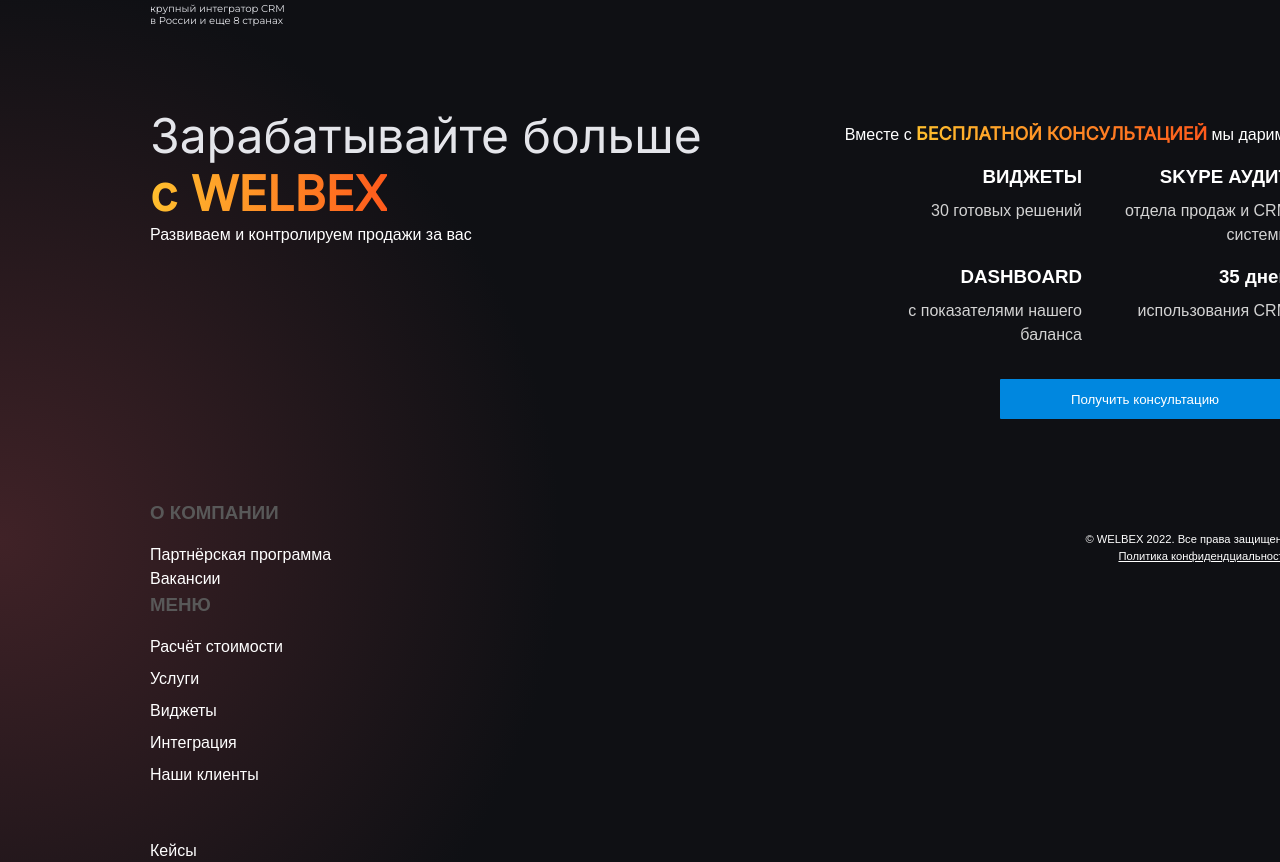
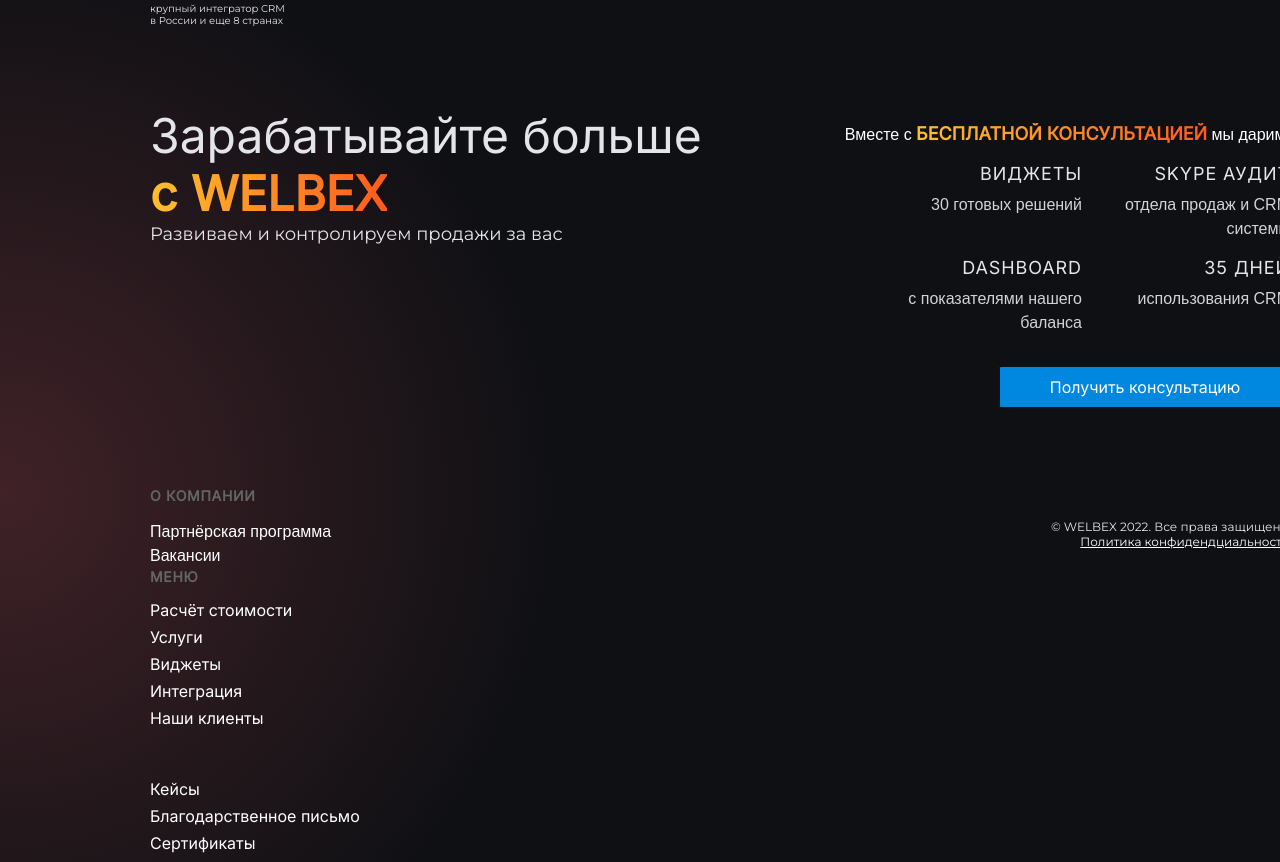
Before and after one commit to YuriiBoltukov/test-layout, a plain HTML site: page index.html in a window 1280 px wide. Shown: the part 83-945 px from the top of the page. Drawn offline with Linux system fonts and the light colour scheme.

Commit message:
feat: some styles

```diff
--- a/index.html
+++ b/index.html
@@ -45,19 +45,23 @@
                 <p>Вместе с <span class="main_description_highlight">БЕСПЛАТНОЙ КОНСУЛЬТАЦИЕЙ</span> мы дарим:</p>
                 <div class="main_description_features">
                     <div class="main_description_feature_item">
-                        <h3><span class="main_description_dash"> — </span>ВИДЖЕТЫ</h3>
+                        <h3 class="main_description_feature_item_title"><span class="main_description_dash"> —
+                            </span>ВИДЖЕТЫ</h3>
                         <p>30 готовых решений</p>
                     </div>
                     <div class="main_description_feature_item">
-                        <h3><span class="main_description_dash"> — </span>SKYPE АУДИТ</h3>
+                        <h3 class="main_description_feature_item_title"><span class="main_description_dash"> —
+                            </span>SKYPE АУДИТ</h3>
                         <p>отдела продаж и CRM системы</p>
                     </div>
                     <div class="main_description_feature_item">
-                        <h3><span class="main_description_dash"> — </span>DASHBOARD</h3>
+                        <h3 class="main_description_feature_item_title"><span class="main_description_dash"> —
+                            </span>DASHBOARD</h3>
                         <p>с показателями нашего баланса</p>
                     </div>
                     <div class="main_description_feature_item">
-                        <h3><span class="main_description_dash"> — </span>35 дней</h3>
+                        <h3 class="main_description_feature_item_title"><span class="main_description_dash"> — </span>35
+                            дней</h3>
                         <p>использования CRM</p>
                     </div>
                 </div>
--- a/style.css
+++ b/style.css
@@ -93,6 +93,37 @@ body {
 	text-fill-color: transparent;
 }
 
+.main_title p {
+	font-family: 'Montserrat';
+	font-style: normal;
+	font-weight: 400;
+	font-size: 18px;
+	line-height: 22px;
+	color: #e4e5ea;
+}
+
+.main_description_feature_item_title {
+	font-family: 'Inter';
+	font-style: normal;
+	font-weight: 500;
+	font-size: 18px;
+	line-height: 22px;
+	text-align: right;
+	letter-spacing: 0.05em;
+	text-transform: uppercase;
+	color: #e4e5ea;
+}
+
+.main_description_feature_item_title p {
+	font-family: 'Montserrat';
+	font-style: normal;
+	font-weight: 400;
+	font-size: 16px;
+	line-height: 20px;
+	text-align: right;
+	color: #e4e5ea;
+}
+
 .main_description_highlight {
 	font-family: 'Inter';
 	font-style: normal;
@@ -110,6 +141,16 @@ body {
 .header_description {
 	padding-top: 11px;
 	font-size: 12px;
+}
+
+.header_contacts span {
+	font-family: 'Inter';
+	font-style: normal;
+	font-weight: 500;
+	font-size: 16px;
+	line-height: 19px;
+	text-align: right;
+	color: #e4e5ea;
 }
 
 .header_logo {
@@ -186,6 +227,12 @@ button {
 	margin-top: 32px;
 	position: relative;
 	top: 0;
+	font-family: 'Inter';
+	font-style: normal;
+	font-weight: 500;
+	font-size: 16px;
+	line-height: 19px;
+	text-align: center;
 }
 
 button:hover {
@@ -202,6 +249,23 @@ footer {
 	color: var(--darkGrey);
 	font-weight: bold;
 	margin-bottom: 16px;
+	font-family: 'Inter';
+	font-style: normal;
+	font-weight: 700;
+	font-size: 14px;
+	line-height: 17px;
+	letter-spacing: 0.05em;
+	text-transform: uppercase;
+	color: #656566;
+}
+
+.footer_menu_items {
+	font-family: 'Inter';
+	font-style: normal;
+	font-weight: 400;
+	font-size: 16px;
+	line-height: 19px;
+	color: #e4e5ea;
 }
 
 .footer_title_hid {
@@ -221,7 +285,12 @@ ul {
 	grid-column: span 8;
 	margin-top: 32px;
 	text-align: end;
-	font-size: 0.7rem;
+	font-family: 'Montserrat';
+	font-style: normal;
+	font-weight: 400;
+	font-size: 12px;
+	line-height: 15px;
+	color: #e4e5ea;
 }
 
 .footer_text {
```
